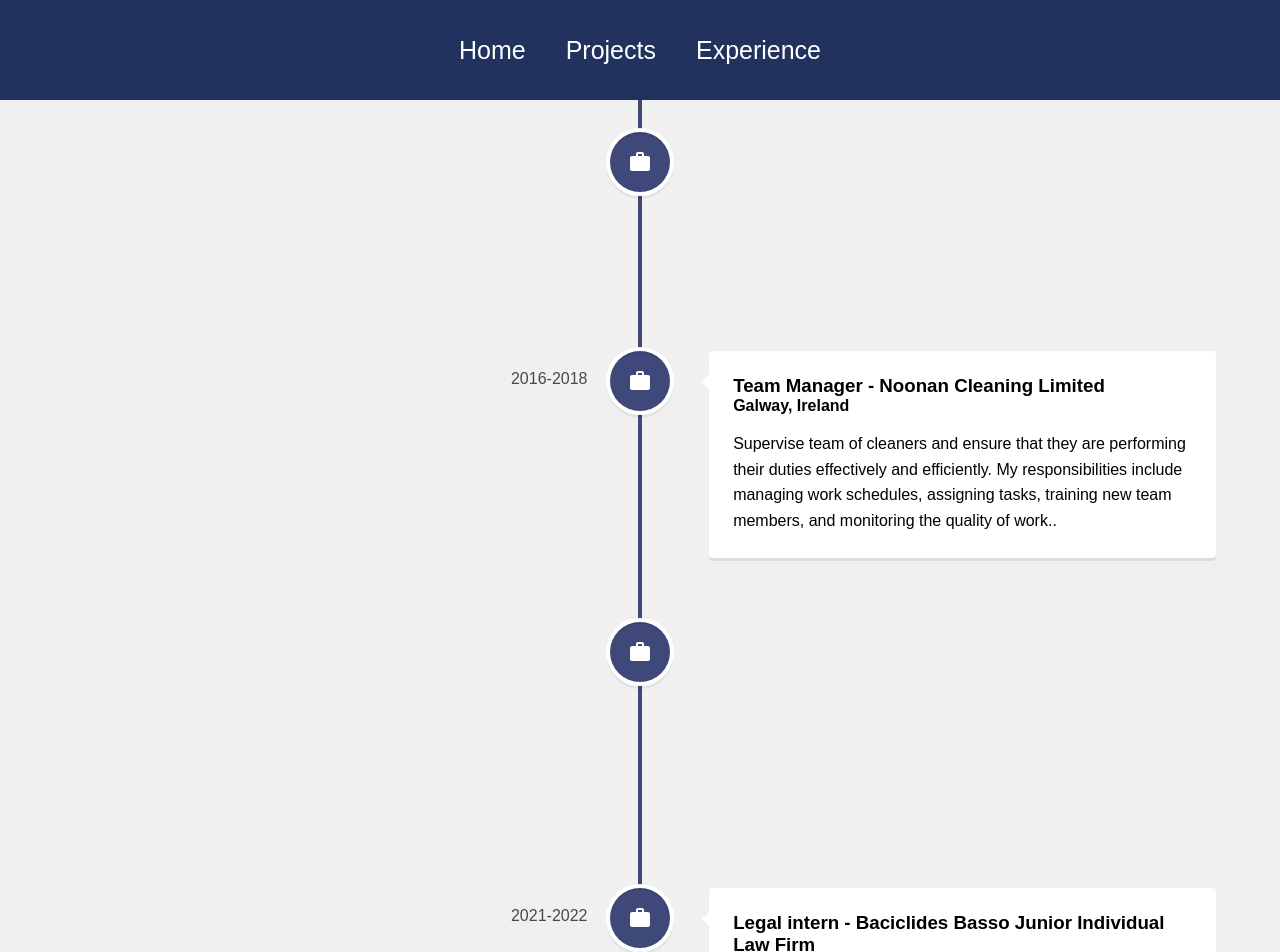
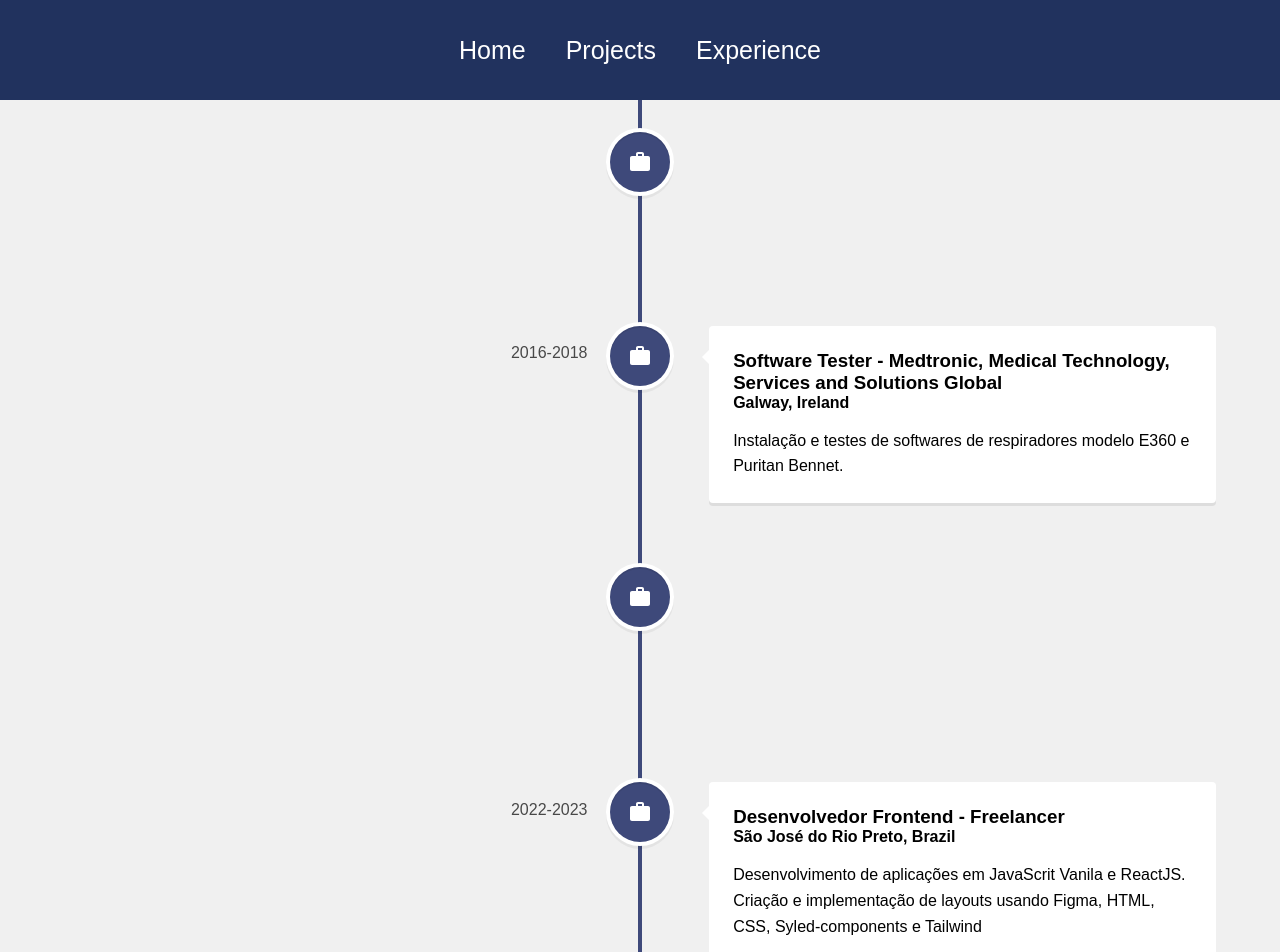
Before and after one commit to baxiclides-basso-neto/myPortfolio-Portuguese, a React (Vite) app: page /experience in a window 1280 px wide. Shown: the top 952 px of the page. Built offline with nearby package versions, Linux system fonts and the light colour scheme.

Commit message:
Fix Experiencies page

```diff
--- a/src/pages/experience/experience.jsx
+++ b/src/pages/experience/experience.jsx
@@ -12,73 +12,65 @@ const Experience = () => {
       <VerticalTimeline lineColor="#3e497a">
         <VerticalTimelineElement
           className="vertical-timeline-element--education"
-          date="2015-2016"
-          iconStyle={{ background: "#3e497a", color: '#fff' }}
+          date="2015-2018"
+          iconStyle={{ background: "#3e497a", color: "#fff" }}
           icon={<WorkIcon />}
         >
-           <h3 className="vertical-timeline-element-title">
-            Chef/Manager -  Pizza Express
+          <h3 className="vertical-timeline-element-title">
+            Chef/Manager - Pizza Express
           </h3>
           <h4 className="vertical-timeline-element-subtitle">
             Londres, England
           </h4>
-          <p>Daily Operation supervision, including menu planning, food preparation and kitchen management staff.</p>
+          <p>Supervisão de operações diárias e gerenciamento do staff.</p>
         </VerticalTimelineElement>
         <VerticalTimelineElement
           className="vertical-timeline-element--education"
           date="2016-2018"
-          iconStyle={{ background: "#3e497a", color: '#fff' }}
+          iconStyle={{ background: "#3e497a", color: "#fff" }}
           icon={<WorkIcon />}
         >
-           <h3 className="vertical-timeline-element-title">
-            Team Manager -  Noonan Cleaning Limited
+          <h3 className="vertical-timeline-element-title">
+            Software Tester - Medtronic, Medical Technology, Services and
+            Solutions Global
           </h3>
           <h4 className="vertical-timeline-element-subtitle">
             Galway, Ireland
           </h4>
-          <p>Supervise team of cleaners and ensure that they are performing their duties effectively and efficiently. My responsibilities include managing work schedules, assigning tasks, training new team members, and monitoring the quality of work..</p>
-        </VerticalTimelineElement>
-        <VerticalTimelineElement
-          className="vertical-timeline-element--education"
-          date="2018-2021"
-          iconStyle={{ background: "#3e497a", color: '#fff' }}
-          icon={<WorkIcon />}
-        >
-           <h3 className="vertical-timeline-element-title">
-            Software Tester - Medtronic, Medical Technology, Services and Solutions Global
-          </h3>
-          <h4 className="vertical-timeline-element-subtitle">
-            Galway, Ireland
-          </h4>
-          <p>Install and test the E360 and Puritan Bennett 980 ventilator models to ensure they meet the required specifications and performance standards.</p>
+          <p>
+            Instalação e testes de softwares de respiradores modelo E360 e
+            Puritan Bennet.
+          </p>
         </VerticalTimelineElement>
         <VerticalTimelineElement
           className="vertical-timeline-element--education"
           date="2021-2022"
-          iconStyle={{ background: "#3e497a", color: '#fff' }}
+          iconStyle={{ background: "#3e497a", color: "#fff" }}
           icon={<WorkIcon />}
         >
-           <h3 className="vertical-timeline-element-title">
-            Legal intern - Baciclides Basso Junior Individual Law Firm
+          <h3 className="vertical-timeline-element-title">
+            Estagiário Jurídico - Baciclides Basso Junior Individual Law Firm
           </h3>
           <h4 className="vertical-timeline-element-subtitle">
             Americana, Brazil
           </h4>
-          <p>Assist lawyers and other legal professionals with a variety of tasks, including conducting research, drafting legal documents, and attending client meetings and court proceedings.</p>
+          <p>laboração de petições, pesquisas, atendimento a clientes.</p>
         </VerticalTimelineElement>
         <VerticalTimelineElement
           className="vertical-timeline-element--education"
           date="2022-2023"
-          iconStyle={{ background: "#3e497a", color: '#fff' }}
+          iconStyle={{ background: "#3e497a", color: "#fff" }}
           icon={<WorkIcon />}
         >
-           <h3 className="vertical-timeline-element-title">
-            Front End Developr - Freelancer
+          <h3 className="vertical-timeline-element-title">
+            Desenvolvedor Frontend - Freelancer
           </h3>
           <h4 className="vertical-timeline-element-subtitle">
             São José do Rio Preto, Brazil
           </h4>
-          <p>Freelance web developer, specialize in building projects using React, JavaScript, and TypeScript. I work independently to develop and deliver high-quality web applications,</p>
+          <p>
+            Desenvolvimento de aplicações em JavaScrit Vanila e ReactJS. Criação e implementação de layouts usando Figma, HTML, CSS, Syled-components e Tailwind
+          </p>
         </VerticalTimelineElement>
       </VerticalTimeline>
     </div>
```
